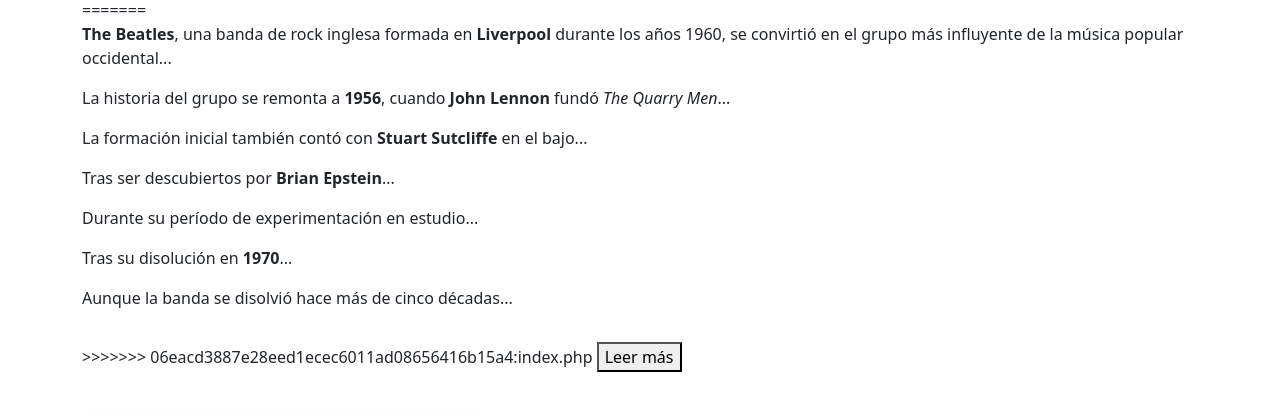
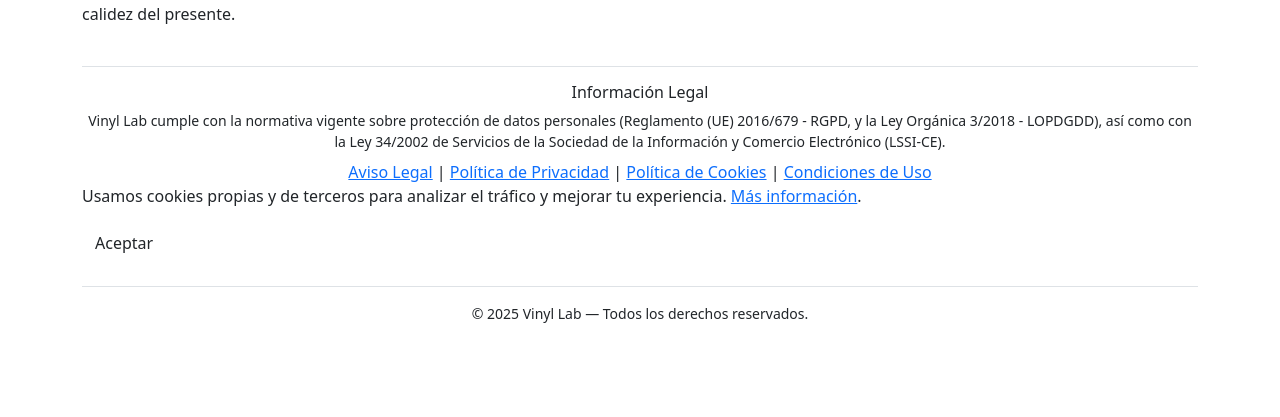
Before and after one commit to iker-cuadra/Vinyl_Labs, a PHP site: page / in a window 1280 px wide. Shown: the part 3459-3876 px from the top of the page. After the commit the page ends 3782 px from the top, so only its background shows below. Run offline with PHP 8.4, Linux system fonts and the light colour scheme.

Commit message:
minor changes

```diff
--- a/BACKEND/index.php
+++ b/BACKEND/index.php
@@ -84,31 +84,6 @@ session_start();
 </head>
 
 <body>
-<<<<<<< HEAD:index.html
-
-  <!-- Header -->
-  <header class="main-header">
-    <div class="container d-flex align-items-center justify-content-between">
-      <!-- Logo + título -->
-      <div class="header-left d-flex align-items-center">
-        <img src="Imagenes/VinylLab.png" alt="Logo Vinyl Lab" class="header-logo me-2">
-        <h1 class="header-title">Vinyl Lab</h1>
-      </div>
-
-      <!-- Contenedor botón login + hamburguesa -->
-      <div class="d-flex align-items-center gap-2">
-        <!-- ✅ Botón "Iniciar sesión" -->
-        <a href="login.html" class="btn-login-custom">Iniciar sesión</a>
-
-        <!-- Botón hamburguesa -->
-        <button class="btn btn-hamburguesa" type="button" data-bs-toggle="offcanvas" data-bs-target="#menuLateral"
-          aria-controls="menuLateral" aria-label="Abrir menú" id="btnHamburguesa">
-          <span class="navbar-toggler-icon"></span>
-        </button>
-      </div>
-    </div>
-  </header>
-=======
 
   <!-- HEADER -->
   <header class="main-header">
@@ -137,7 +112,6 @@ session_start();
     </div>
   </header>
 
->>>>>>> 06eacd3887e28eed1ecec6011ad08656416b15a4:index.php
 
   <!-- Menú lateral (offcanvas) -->
   <div class="offcanvas offcanvas-start sidebar" tabindex="-1" id="menuLateral" aria-labelledby="tituloMenu">
@@ -146,10 +120,6 @@ session_start();
         <img src="Imagenes/VinylLab.png" alt="Logo Vinyl Lab" class="sidebar-logo">
       </div>
     </div>
-<<<<<<< HEAD:index.html
-
-=======
->>>>>>> 06eacd3887e28eed1ecec6011ad08656416b15a4:index.php
     <div class="offcanvas-body">
       <nav class="nav flex-column">
         <a class="nav-link" href="index.php">Inicio</a>
@@ -164,9 +134,6 @@ session_start();
     </div>
   </div>
 
-<<<<<<< HEAD:index.html
-  <!-- Contenido principal -->
-=======
   <!-- 🎯 NUEVO: Splash / bienvenida encima de todo -->
   <section class="splash-full">
     <h1 class="titulo-splash">Vinyl Lab</h1>
@@ -175,7 +142,6 @@ session_start();
   </section>
 
   <!-- CONTENIDO PRINCIPAL ORIGINAL COMPLETO -->
->>>>>>> 06eacd3887e28eed1ecec6011ad08656416b15a4:index.php
   <main class="main-content container py-5">
     <section class="hero d-flex flex-column flex-lg-row align-items-center justify-content-between mb-5 gap-5">
 
@@ -209,10 +175,6 @@ session_start();
     <!-- Carrusel 3D de discos -->
     <section class="galeria-discos text-center my-5">
       <h2 class="mb-4">Explora nuestra colección</h2>
-<<<<<<< HEAD:index.html
-
-=======
->>>>>>> 06eacd3887e28eed1ecec6011ad08656416b15a4:index.php
       <div class="carousel3d">
         <div class="carousel3d-content">
           <div class="carousel3d-item"><img src="Imagenes/beatles1.jpg" alt="Abbey Road - The Beatles"></div>
@@ -223,67 +185,10 @@ session_start();
       </div>
     </section>
 
-<<<<<<< HEAD:index.html
-
-=======
->>>>>>> 06eacd3887e28eed1ecec6011ad08656416b15a4:index.php
     <!-- Historia del grupo -->
     <section class="info-historia mb-5">
       <h2>Historia del grupo</h2>
       <div class="texto-historia" id="textoHistoria">
-<<<<<<< HEAD:index.html
-        <p>
-          <strong>The Beatles</strong>, una banda de rock inglesa formada en <strong>Liverpool</strong> durante los años
-          1960, se convirtió en el grupo más influyente de la música popular occidental, revolucionando la industria
-          musical y marcando profundamente la cultura popular y social de la década.
-          Compuesta por <strong>John Lennon, Paul McCartney, George Harrison</strong> y <strong>Ringo Starr</strong>, la
-          banda se disolvió oficialmente en 1970 tras una exitosa carrera que abarcó desde el <em>skiffle</em> y el
-          <em>rock and roll</em> hasta géneros como el rock psicodélico, el pop y la música clásica.
-        </p>
-
-        <p>
-          La historia del grupo se remonta a <strong>1956</strong>, cuando <strong>John Lennon</strong> fundó <em>The
-            Quarry Men</em>, una banda de <em>skiffle</em> junto a compañeros de colegio.
-          En <strong>1957</strong>, <strong>Paul McCartney</strong> se unió al grupo tras conocer a Lennon en una
-          presentación, y poco después, <strong>George Harrison</strong>, con apenas catorce años, se incorporó como
-          guitarrista líder.
-        </p>
-
-        <p>
-          La formación inicial también contó con <strong>Stuart Sutcliffe</strong> en el bajo y <strong>Pete
-            Best</strong> en la batería, pero ambos fueron reemplazados: Sutcliffe se marchó en 1961 y Best fue
-          sustituido en 1962 por <strong>Ringo Starr</strong>, completando así la formación clásica del grupo.
-        </p>
-
-        <p>
-          Tras ser descubiertos por <strong>Brian Epstein</strong>, quien se convirtió en su mánager, y bajo la
-          producción de <strong>George Martin</strong>, los Beatles lanzaron su primer sencillo, <em>“Love Me Do”</em>,
-          en <strong>1962</strong>, marcando el inicio de su éxito comercial.
-          A partir de <strong>1964</strong>, la banda alcanzó una popularidad mundial sin precedentes con la
-          <em>beatlemanía</em>, consolidándose como una fuerza cultural global.
-        </p>
-
-        <p>
-          Durante su período de experimentación en estudio, crearon álbumes innovadores como <em>Sgt. Pepper’s Lonely
-            Hearts Club Band</em> (<strong>1967</strong>), considerado una obra maestra y un pilar del rock psicodélico.
-          Aunque dejaron de actuar en vivo en <strong>1966</strong> para centrarse en la grabación, su influencia
-          continuó creciendo.
-        </p>
-
-        <p>
-          Tras su disolución en <strong>1970</strong>, todos sus miembros prosiguieron carreras individuales.
-          <strong>John Lennon</strong> fue asesinado en 1980 y <strong>George Harrison</strong> falleció de cáncer en
-          2001, mientras que <strong>Paul McCartney</strong> y <strong>Ringo Starr</strong> continúan activos
-          musicalmente.
-        </p>
-
-        <p>
-          Aunque la banda se disolvió hace más de cinco décadas, su música sigue siendo ampliamente popular, y se les
-          considera el grupo con más números uno en las listas británicas y el más vendido en los Estados Unidos.
-        </p>
-      </div>
-
-=======
         <p><strong>The Beatles</strong>, una banda de rock inglesa formada en <strong>Liverpool</strong> durante los
           años 1960, se convirtió en el grupo más influyente de la música popular occidental...</p>
         <p>La historia del grupo se remonta a <strong>1956</strong>, cuando <strong>John Lennon</strong> fundó <em>The
@@ -294,7 +199,6 @@ session_start();
         <p>Tras su disolución en <strong>1970</strong>...</p>
         <p>Aunque la banda se disolvió hace más de cinco décadas...</p>
       </div>
->>>>>>> 06eacd3887e28eed1ecec6011ad08656416b15a4:index.php
       <button class="btn-leer-mas mt-3" id="btnLeerMas" aria-expanded="false" aria-controls="textoHistoria">Leer
         más</button>
     </section>
@@ -350,11 +254,7 @@ session_start();
           </div>
         </div>
 
-<<<<<<< HEAD:index.html
-        <!-- Formulario -->
-=======
         <!-- Formulario de contacto -->
->>>>>>> 06eacd3887e28eed1ecec6011ad08656416b15a4:index.php
         <div class="col-md-3 text-center text-md-start">
           <h5 class="footer-titulo">Contáctanos</h5>
           <form class="footer-form">
@@ -366,10 +266,6 @@ session_start();
         </div>
       </div>
 
-<<<<<<< HEAD:index.html
-      <!-- Zona legal del sitio -->
-=======
->>>>>>> 06eacd3887e28eed1ecec6011ad08656416b15a4:index.php
       <div class="footer-legal text-center mt-4 pt-3 border-top">
         <h6 class="footer-titulo mb-2">Información Legal</h6>
         <p class="footer-text small mb-2">
@@ -385,10 +281,6 @@ session_start();
         </div>
       </div>
 
-<<<<<<< HEAD:index.html
-      <!-- Banner de cookies -->
-=======
->>>>>>> 06eacd3887e28eed1ecec6011ad08656416b15a4:index.php
       <div id="cookie-banner" class="cookie-banner">
         <p>Usamos cookies propias y de terceros para analizar el tráfico y mejorar tu experiencia.
           <a href="politica-cookies.html">Más información</a>.
@@ -396,10 +288,6 @@ session_start();
         <button id="accept-cookies" class="btn btn-aceptar-cookies">Aceptar</button>
       </div>
 
-<<<<<<< HEAD:index.html
-
-=======
->>>>>>> 06eacd3887e28eed1ecec6011ad08656416b15a4:index.php
       <div class="text-center mt-4 border-top pt-3 small footer-copy">
         &copy; 2025 Vinyl Lab — Todos los derechos reservados.
       </div>
@@ -420,10 +308,7 @@ session_start();
     offcanvasEl.addEventListener('show.bs.offcanvas', () => {
       btnHamb.classList.add('active');
     });
-<<<<<<< HEAD:index.html
 
-=======
->>>>>>> 06eacd3887e28eed1ecec6011ad08656416b15a4:index.php
     offcanvasEl.addEventListener('hidden.bs.offcanvas', () => {
       btnHamb.classList.remove('active');
     });
@@ -476,16 +361,10 @@ session_start();
     audio.addEventListener('ended', () => {
       playButton.innerHTML = '<i class="bi bi-play-fill"></i>';
       isPlaying = false;
-<<<<<<< HEAD:index.html
     });
 
     // --- Leer más / Leer menos (FUNCIONA con alturas dinámicas) ---
-=======
-    }
 
-    );
-
->>>>>>> 06eacd3887e28eed1ecec6011ad08656416b15a4:index.php
     const textoHistoria = document.getElementById('textoHistoria');
     const btnLeerMas = document.getElementById('btnLeerMas');
     let abierto = false;
@@ -504,10 +383,6 @@ session_start();
       abierto = true;
     }
 
-<<<<<<< HEAD:index.html
-    // Estado inicial
-=======
->>>>>>> 06eacd3887e28eed1ecec6011ad08656416b15a4:index.php
     colapsar();
 
     btnLeerMas.addEventListener('click', () => {
@@ -518,10 +393,6 @@ session_start();
       }
     });
 
-<<<<<<< HEAD:index.html
-    // Si cambia el tamaño de ventana y está abierto, recalcula la altura
-=======
->>>>>>> 06eacd3887e28eed1ecec6011ad08656416b15a4:index.php
     window.addEventListener('resize', () => {
       if (abierto) {
         textoHistoria.style.maxHeight = textoHistoria.scrollHeight + 'px';
```
